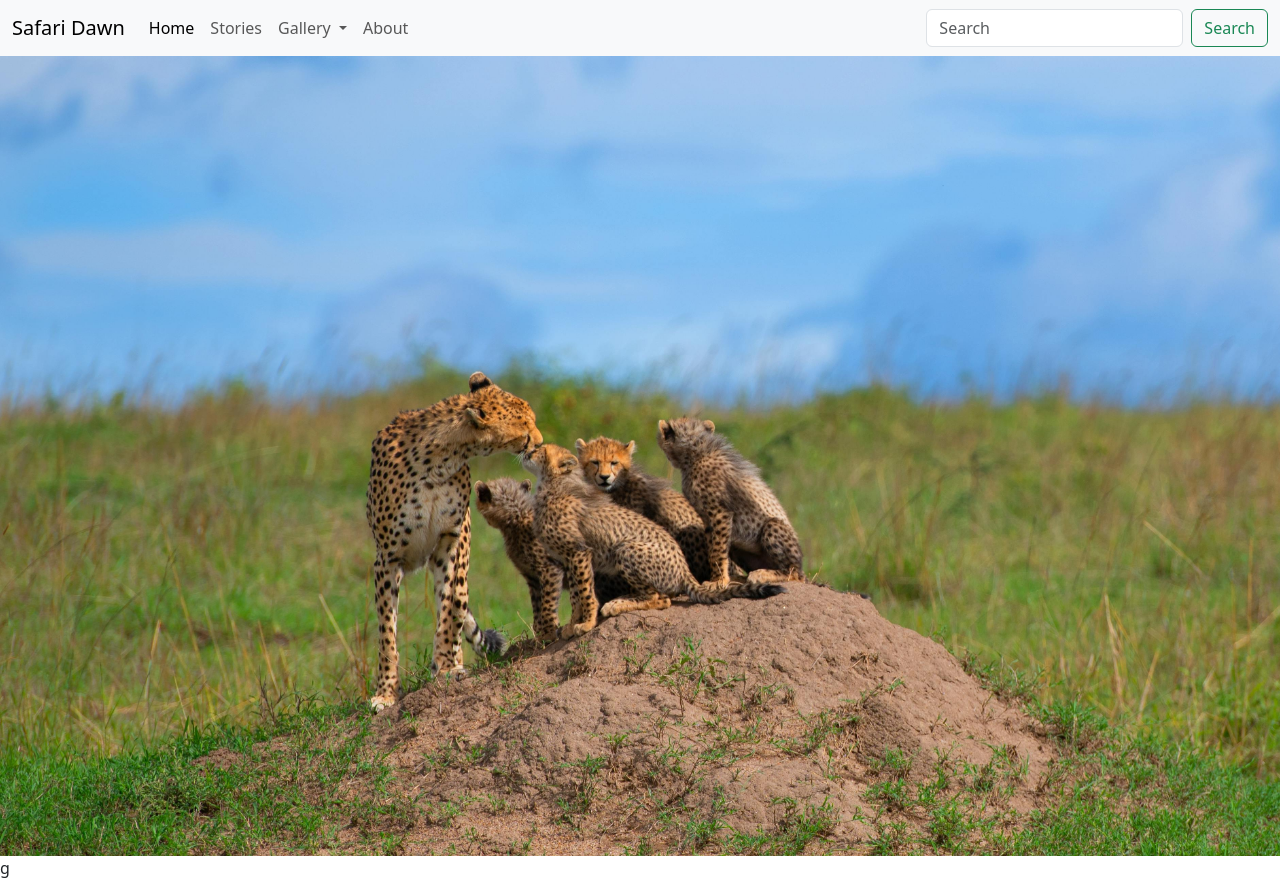
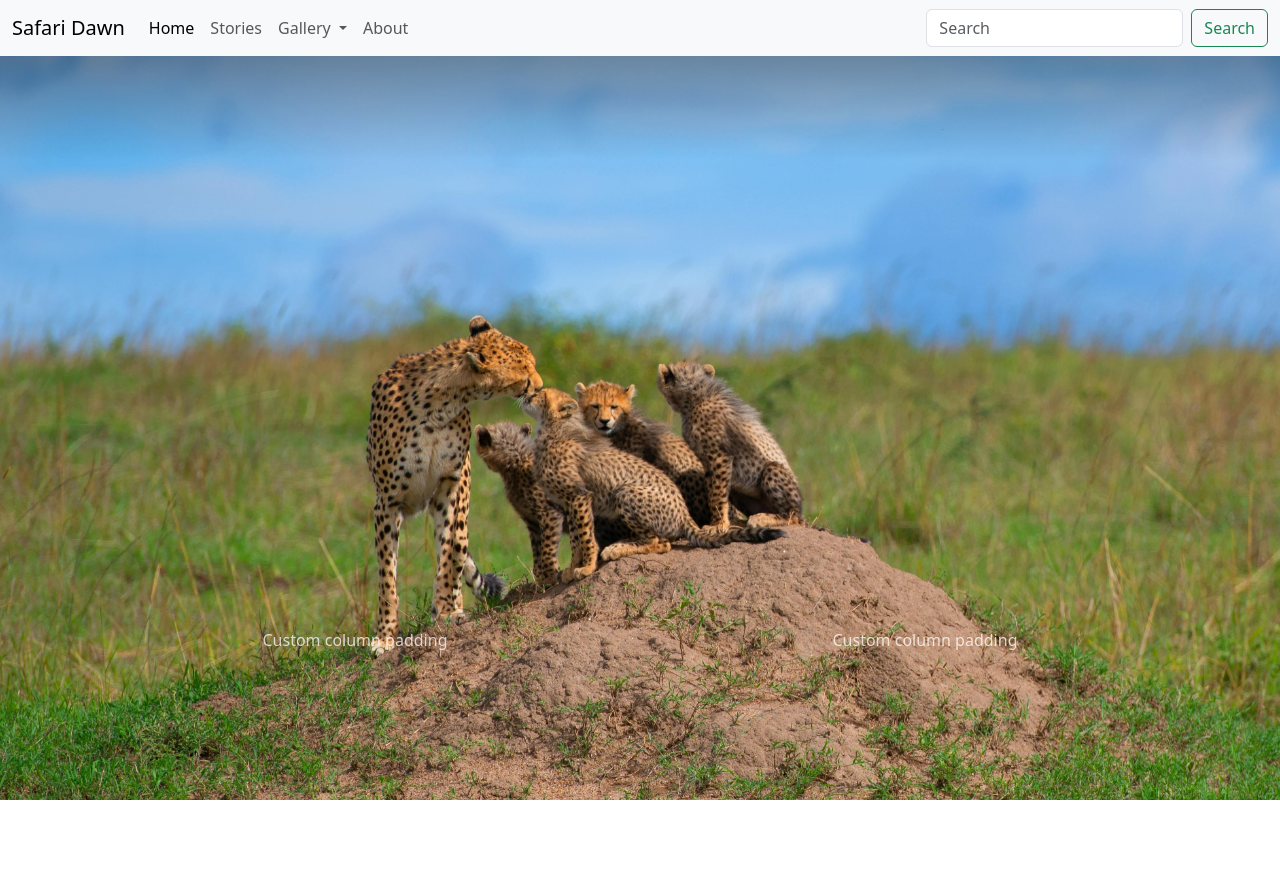
Before and after one commit to Carol254/conservation-, an Angular app: page / in a window 1280 px wide. After the commit the page ends 800 px from the top, so only its background shows below. Built offline with nearby package versions, Linux system fonts and the light colour scheme.

Commit message:
added styling

```diff
--- a/src/app/header/header.html
+++ b/src/app/header/header.html
@@ -1,4 +1,4 @@
-<nav class="navbar navbar-expand-lg bg-body-tertiary">
+<nav class="navbar navbar-expand-lg bg-body-tertiary fixed-top">
   <div class="container-fluid">
     <a class="navbar-brand" href="#">Safari Dawn</a>
     <button class="navbar-toggler" type="button" data-bs-toggle="collapse" data-bs-target="#navbarSupportedContent" aria-controls="navbarSupportedContent" aria-expanded="false" aria-label="Toggle navigation">
--- a/src/app/home/home.css
+++ b/src/app/home/home.css
@@ -1,6 +1,35 @@
+.hero-wrapper {
+  position: relative;
+  width: 100%;
+  height: 100vh;
+  height: 100dvh;
+  overflow: hidden;
+}
+
 .hero-img {
-  width: 100%;       /* Spans the full width of the screen */
-  height: 100vh;     /* Sets a fixed height */
+  width: 100%;
+  height: 100%;
   object-fit: cover;
-   /* Crops the image so it doesn't look squashed */
 }
+
+.hero-content {
+  position: absolute;
+  top: 80%;
+  left: 50%;
+  transform: translate(-50%, -50%);
+  width: 100%;
+  z-index: 2;
+  color: white;
+}
+
+
+.hero-wrapper::before {
+  content: "";
+  position: absolute;
+  top: 0;
+  left: 0;
+  width: 100%;
+  height: 20%; /* Only at the top */
+  background: linear-gradient(to bottom, rgba(0,0,0,0.5) 0%, transparent 100%);
+  z-index: 1;
+}
--- a/src/app/home/home.html
+++ b/src/app/home/home.html
@@ -1 +1,14 @@
-<img src="images/img-4.jpg" class="hero-img">g
+<div class="hero-wrapper">
+  <img src="images/img-4.jpg" class="hero-img">
+
+  <div class="hero-content container px-4 text-center">
+    <div class="row gx-5">
+      <div class="col">
+        <div class="p-3  opacity-75">Custom column padding</div>
+      </div>
+      <div class="col">
+        <div class="p-3  opacity-75">Custom column padding</div>
+      </div>
+    </div>
+  </div>
+</div>
```
